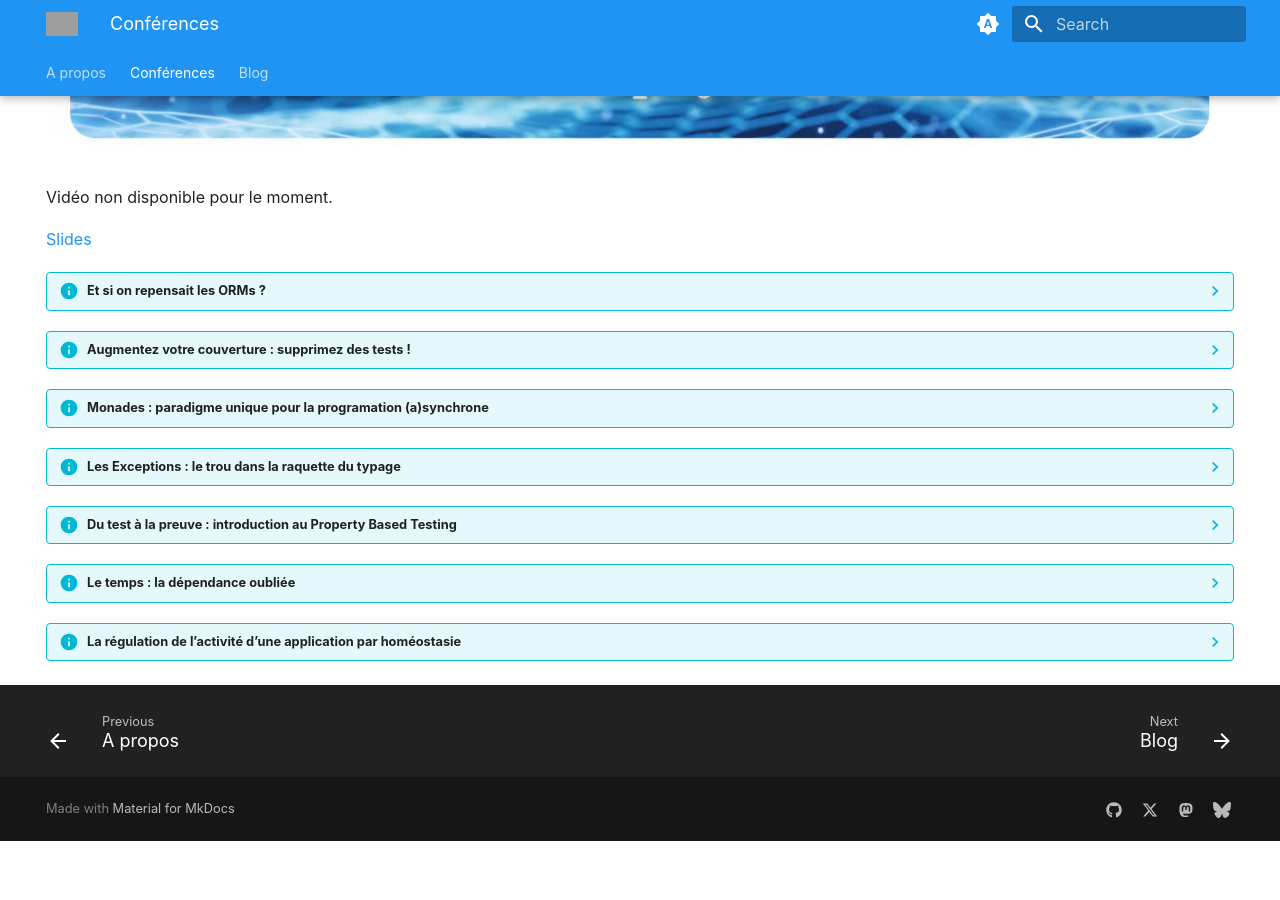
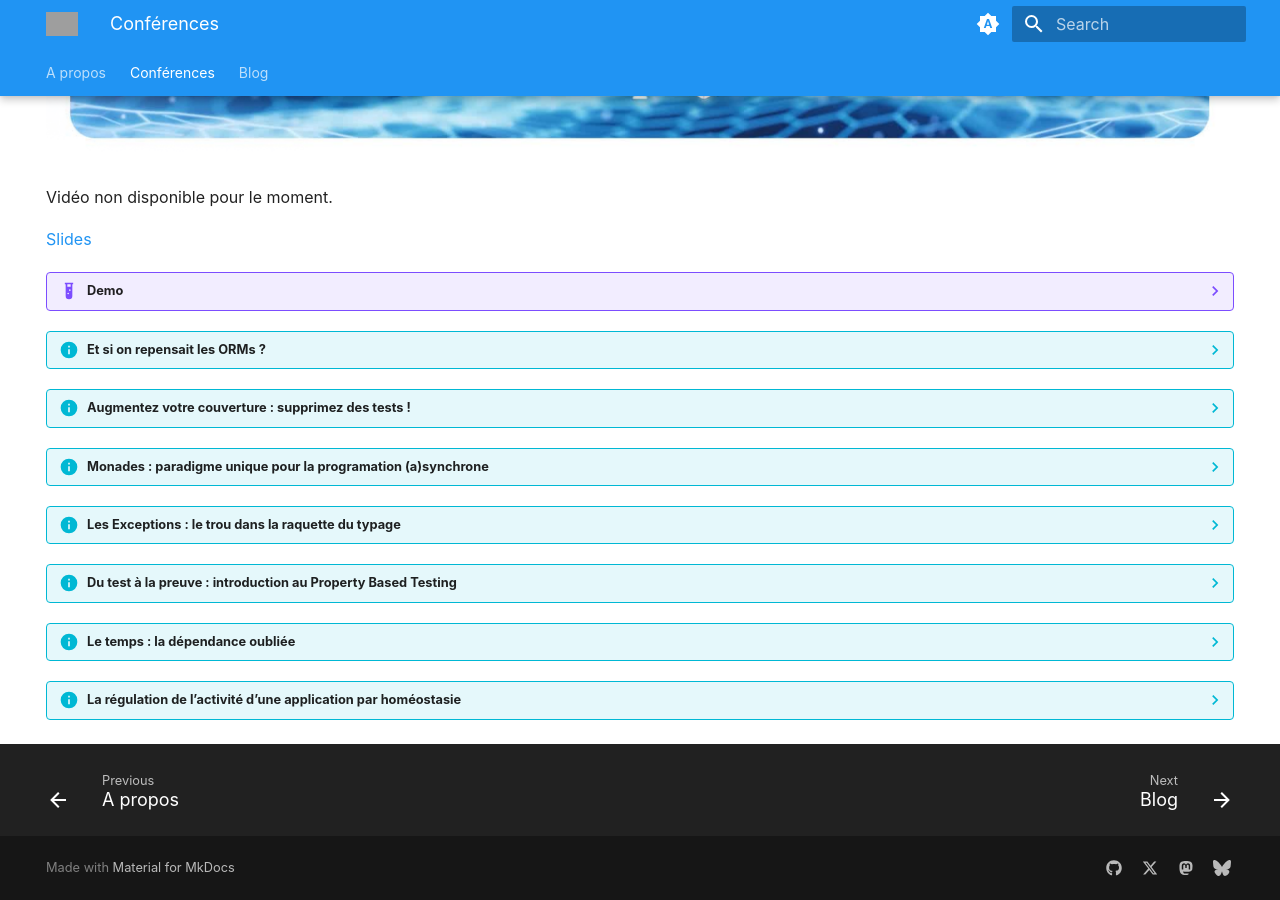
Before and after one commit to Baptouuuu/baptouuuu.github.io, an MkDocs documentation site: the page built from docs/conferences.md, in a window 1280 px wide and 900 px high, scrolled down 1694 px. Built offline with MkDocs 1.6.1 and Material for MkDocs 9.7.7, drawn with Linux system fonts in a browser that asks for light colours; before the commit the page ends 2535 px from its top, so only the background shows below that; grey boxes are pictures that could not be loaded.

Commit message:
show archive demo on website

```diff
--- a/docs/conferences.md
+++ b/docs/conferences.md
@@ -24,6 +24,11 @@
 Vidéo non disponible pour le moment.
 
 [Slides](conferences/retex archivage/slides.pdf)
+
+??? example "Demo"
+    <video controls><source src="retex%20archivage/demo.mp4" type="video/mp4"/></video>
+
+    [Code](https://github.com/Baptouuuu/baptouuuu.github.io/blob/main/docs/conferences/retex%20archivage/demo/README.md)
 
 ??? info "Et si on repensait les ORMs ?"
 
```
